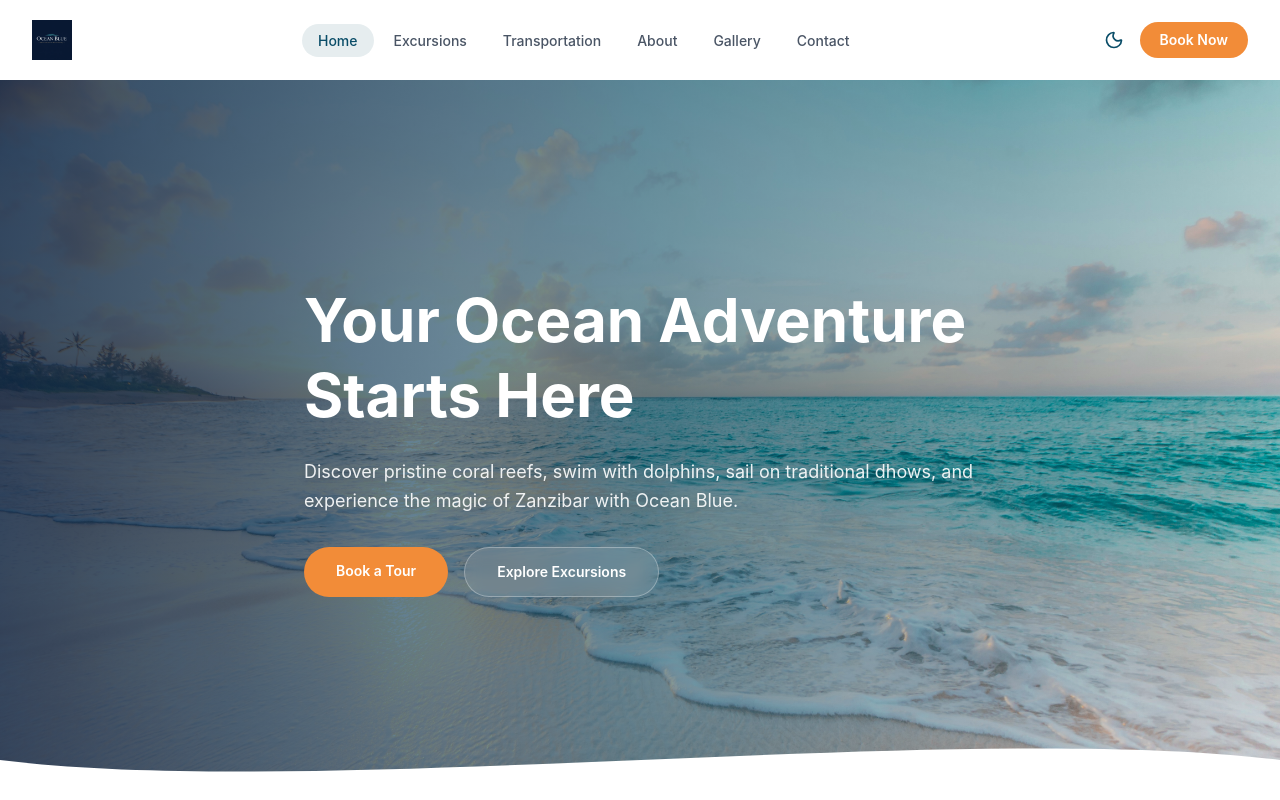
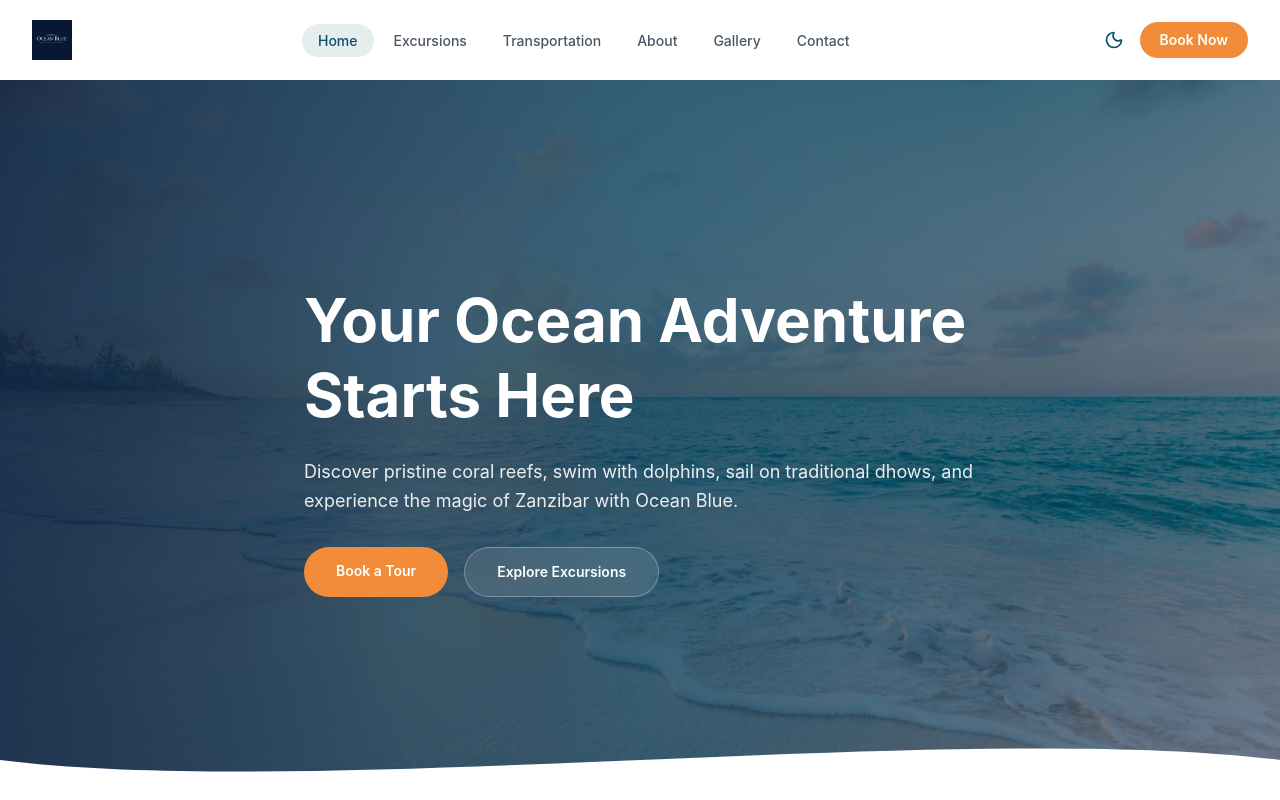
Before and after one commit to Muhammad-Seifeldin/Ocean-Blue, a React (Vite) app: page / in a window 1280 px wide. Shown: the top 800 px of the page. Built offline with nearby package versions, Linux system fonts and the light colour scheme.

Commit message:
fix: add full cover dark overlay to hero for consistent text readability

```diff
--- a/src/components/sections/HeroSection.tsx
+++ b/src/components/sections/HeroSection.tsx
@@ -37,6 +37,7 @@ const HeroSection = ({
 			{/* Background Image */}
 			<div className="absolute inset-0 z-0">
 				<img src={image} alt={title} className="w-full h-full object-cover" />
+				<div className="absolute inset-0 bg-[#0B2545]/50" />
 				<div className="absolute inset-0 bg-linear-to-r from-[#0B2545]/80 via-[#0A4D68]/50 to-transparent" />
 			</div>
 
```
